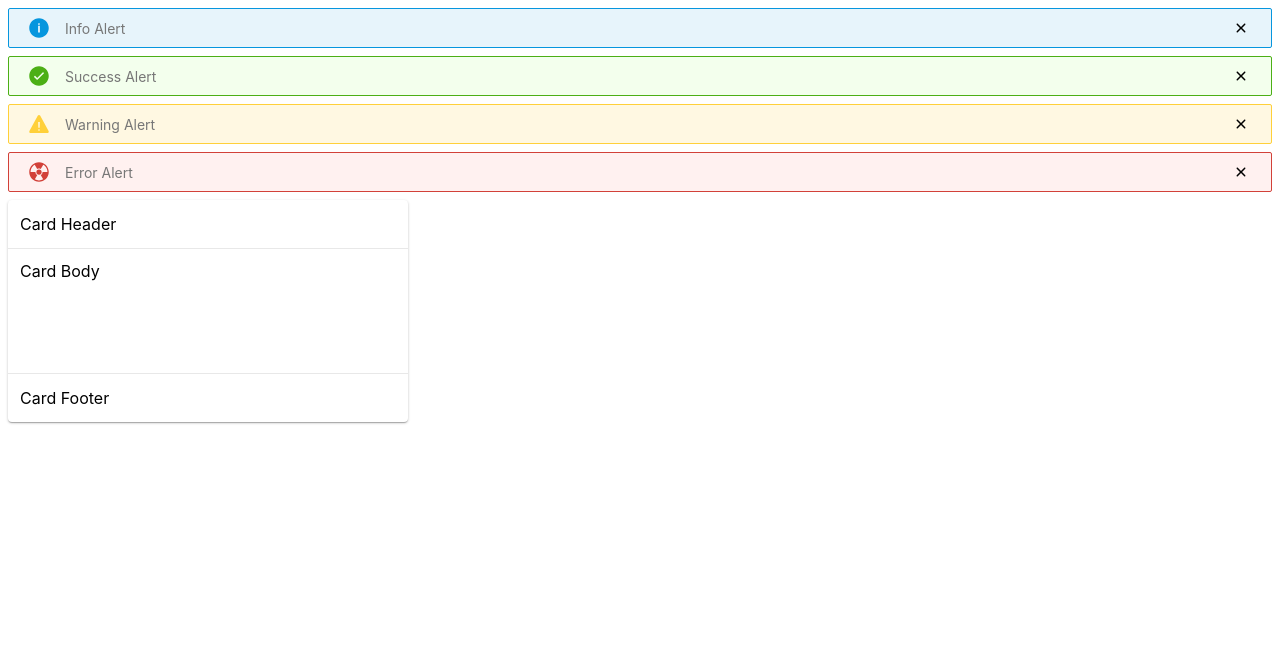
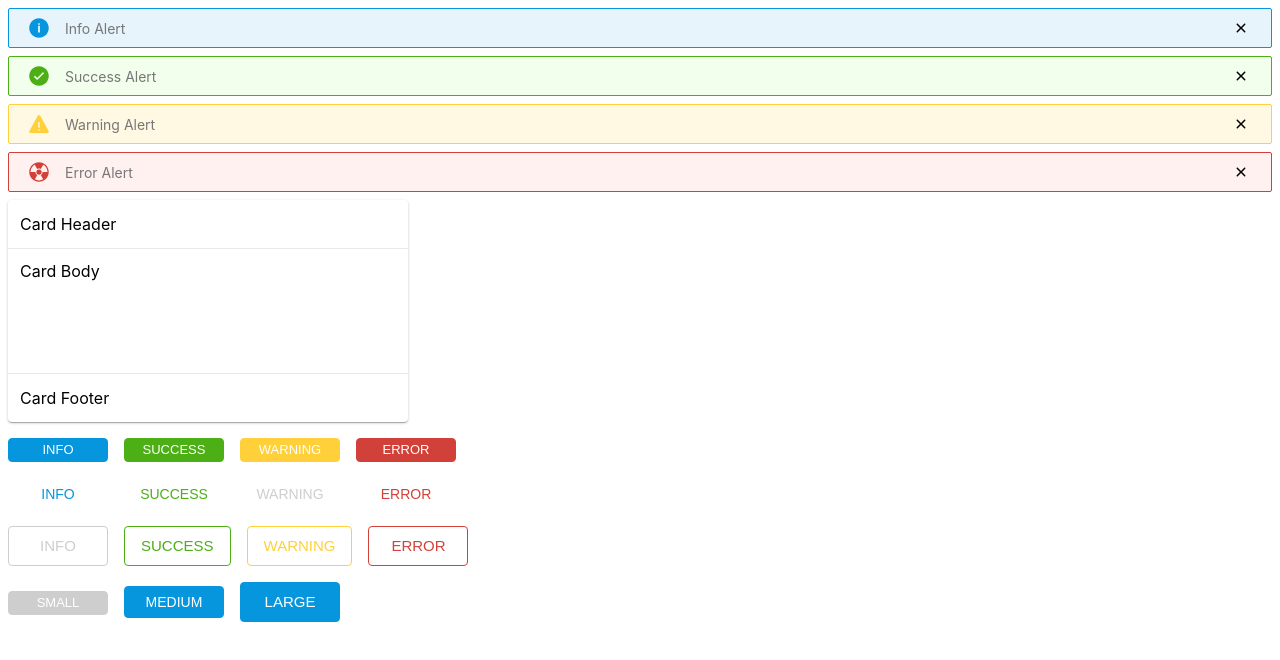
Before and after one commit to coding-with-binaries/orion, a React (Create React App) app: page / in a window 1280 px wide. Shown: the top 660 px of the page. Built offline with nearby package versions, Linux system fonts and the light colour scheme.

Commit message:
Adding Button Component

```diff
--- a/src/App.tsx
+++ b/src/App.tsx
@@ -1,6 +1,13 @@
 import React, { Component } from 'react';
 import './App.css';
-import { Alert, Card, CardBody, CardFooter, CardHeader } from './components';
+import {
+  Alert,
+  Button,
+  Card,
+  CardBody,
+  CardFooter,
+  CardHeader
+} from './components';
 
 class App extends Component {
   public render() {
@@ -15,8 +22,58 @@ class App extends Component {
           <CardBody>Card Body</CardBody>
           <CardFooter>Card Footer</CardFooter>
         </Card>
+        <Button size="sm" type="info">
+          Info
+        </Button>
+        <Button size="sm" type="success">
+          Success
+        </Button>
+        <Button size="sm" type="warning">
+          Warning
+        </Button>
+        <Button size="sm" type="error">
+          Error
+        </Button>
+        <br />
+        <Button size="md" type="info" family="link">
+          Info
+        </Button>
+        <Button size="md" type="success" family="link">
+          Success
+        </Button>
+        <Button size="md" type="warning" family="link" disabled={true}>
+          Warning
+        </Button>
+        <Button size="md" type="error" family="link">
+          Error
+        </Button>
+        <br />
+        <Button size="lg" type="info" family="outline" disabled={true}>
+          Info
+        </Button>
+        <Button size="lg" type="success" family="outline">
+          Success
+        </Button>
+        <Button size="lg" type="warning" family="outline">
+          Warning
+        </Button>
+        <Button size="lg" type="error" family="outline">
+          Error
+        </Button>
+        <br />
+        <Button size="sm" disabled={true}>
+          Small
+        </Button>
+        <Button size="md" onClick={this.onClick}>
+          Medium
+        </Button>
+        <Button size="lg">Large</Button>
       </>
     );
+  }
+
+  private onClick = (event: React.MouseEvent<HTMLButtonElement>) => {
+    console.log('I was clicked', event); //tslint:disable-line
   }
 }
 
--- a/src/components/alert/Alert.tsx
+++ b/src/components/alert/Alert.tsx
@@ -1,4 +1,4 @@
-import React, { memo } from 'react';
+import React from 'react';
 import {
   IoIosCheckmarkCircle,
   IoIosClose,
@@ -55,4 +55,4 @@ const Alert: React.SFC<Props> = props => {
 
 Alert.defaultProps = defaultProps;
 
-export default memo(Alert);
+export default Alert;
--- /dev/null
+++ b/src/components/button/Button.css
@@ -0,0 +1,164 @@
+.orion-btn,
+.orion-btn.info,
+.orion-btn.md,
+.orion-btn.solid {
+  line-height: 1.499;
+  display: inline-block;
+  font-weight: 400;
+  text-align: center;
+  cursor: pointer;
+  border: 1px solid transparent;
+  margin: 8px;
+  padding: 0 16px;
+  font-size: 14px;
+  border-radius: 4px;
+  height: 32px;
+  min-width: 100px;
+  position: relative;
+  color: #fff;
+  background-color: #0696de;
+  border-color: #0696de;
+  text-transform: uppercase;
+}
+
+.orion-btn.solid.disabled,
+.orion-btn.solid.disabled:hover {
+  cursor: not-allowed;
+  background: #cecece !important;
+  border-color: #cecece !important;
+}
+
+.orion-btn.outline.disabled,
+.orion-btn.outline.disabled:hover {
+  cursor: not-allowed;
+  background: transparent !important;
+  border-color: #cecece !important;
+  color: #cecece !important;
+}
+
+.orion-btn.link.disabled,
+.orion-btn.link.disabled:hover {
+  cursor: not-allowed;
+  background: transparent !important;
+  border-color: transparent !important;
+  color: #cecece !important;
+}
+
+.orion-btn.sm {
+  font-size: 13px;
+  padding: 0 8px;
+  height: 24px;
+}
+
+.orion-btn.lg {
+  font-size: 15px;
+  padding: 0 16px;
+  height: 40px;
+}
+
+.orion-btn.solid.info:hover {
+  background-color: #006192;
+  border-color: #006192;
+}
+
+.orion-btn.solid.success {
+  background-color: #4caf16;
+  border-color: #4caf16;
+}
+
+.orion-btn.solid.success:hover {
+  background-color: #2b6b08;
+  border-color: #2b6b08;
+}
+
+.orion-btn.solid.warning {
+  background-color: #ffd03a;
+  border-color: #ffd03a;
+}
+
+.orion-btn.solid.warning:hover {
+  background-color: #ce9e00;
+  border-color: #ce9e00;
+}
+
+.orion-btn.solid.error {
+  background-color: #d24139;
+  border-color: #d24139;
+}
+
+.orion-btn.solid.error:hover {
+  background-color: #a71e17;
+  border-color: #a71e17;
+}
+
+.orion-btn.outline {
+  color: #0696de;
+  background-color: #fff;
+  border-color: #0696de;
+}
+
+.orion-btn.outline:hover {
+  background-color: #e7f4fb;
+}
+
+.orion-btn.outline.success {
+  color: #4caf16;
+  border-color: #4caf16;
+}
+
+.orion-btn.outline.success:hover {
+  background-color: #f3ffed;
+}
+
+.orion-btn.outline.warning {
+  color: #ffd03a;
+  border-color: #ffd03a;
+}
+
+.orion-btn.outline.warning:hover {
+  background-color: #fff8e2;
+}
+
+.orion-btn.outline.error {
+  color: #d24139;
+  border-color: #d24139;
+}
+
+.orion-btn.outline.error:hover {
+  background-color: #fff1f0;
+}
+
+.orion-btn.link {
+  font-weight: 500;
+  border: none;
+  color: #0696de;
+  background-color: #fff;
+}
+
+.orion-btn.link:hover {
+  color: #006192;
+}
+
+.orion-btn.link.success {
+  color: #4caf16;
+}
+
+.orion-btn.link.success:hover {
+  color: #2b6b08;
+}
+
+.orion-btn.link.warning {
+  color: #ffd03a;
+}
+
+.orion-btn.link.warning:hover {
+  color: #ce9e00;
+}
+
+.orion-btn.link.error {
+  color: #d24139;
+}
+
+.orion-btn.link.error:hover {
+  color: #a71e17;
+}
--- /dev/null
+++ b/src/components/button/Button.tsx
@@ -0,0 +1,48 @@
+import React from 'react';
+import './Button.css';
+
+type Props = {
+  style?: React.CSSProperties;
+  onClick?: (event: React.MouseEvent<HTMLButtonElement>) => void;
+} & Partial<DefaultProps>;
+
+type DefaultProps = Readonly<typeof defaultProps>;
+
+const defaultProps = {
+  family: 'solid' as 'solid' | 'outline' | 'link',
+  htmlType: 'button' as 'button' | 'reset' | 'submit',
+  type: 'info' as 'info' | 'success' | 'warning' | 'error',
+  size: 'md' as 'sm' | 'md' | 'lg',
+  disabled: false as boolean
+};
+
+const Button: React.SFC<Props> = props => {
+  const {
+    family,
+    type,
+    htmlType,
+    size,
+    disabled,
+    style,
+    children,
+    onClick
+  } = props;
+
+  const className = `orion-btn ${family} ${type} ${size} ${
+    disabled ? 'disabled' : ''
+  }`;
+  return (
+    <button
+      className={className}
+      disabled={disabled}
+      onClick={onClick}
+      type={htmlType}
+      style={style}>
+      {children}
+    </button>
+  );
+};
+
+Button.defaultProps = defaultProps;
+
+export default Button;
--- /dev/null
+++ b/src/components/button/index.ts
@@ -0,0 +1 @@
+export { default as Button } from './Button';
--- a/src/components/index.ts
+++ b/src/components/index.ts
@@ -1,2 +1,3 @@
 export * from './alert';
+export * from './button';
 export * from './card';
```
